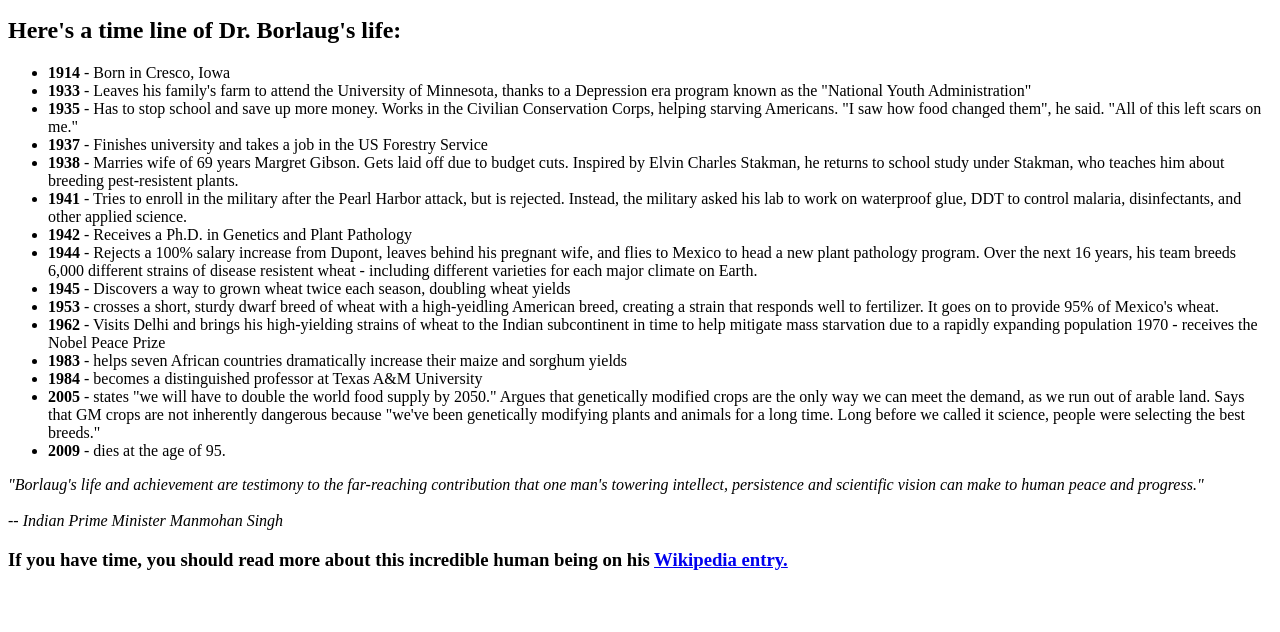
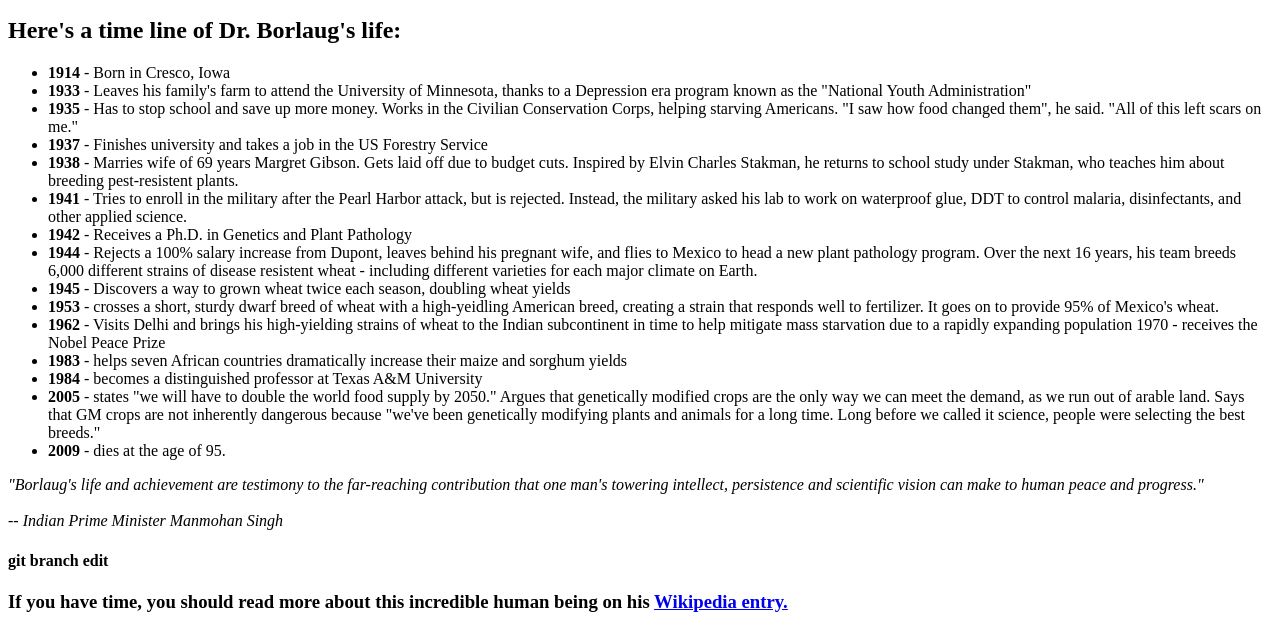
Before and after one commit to nikhathfirdose/Tribute-page--FCC, a plain HTML site: page index.html in a window 1280 px wide. Shown: the part 437-1069 px from the top of the page. Before the commit the page ends 1027 px from the top, so only its background shows below. Drawn offline with Linux system fonts and the light colour scheme.

Commit message:
checking branch again

```diff
--- a/index.html
+++ b/index.html
@@ -122,7 +122,7 @@ For now, the test suite only works in Chrome! Please read the README below in th
           >
         </p>
       </div>
-
+      <h4>git branch edit</h4>
       <h3>
         If you have time, you should read more about this incredible human being
         on his
@@ -132,6 +132,7 @@ For now, the test suite only works in Chrome! Please read the README below in th
           target="_blank"
           >Wikipedia entry.</a
         >
+        <!-- trying branch of git on 18-03-20 -->
       </h3>
     </div>
   </body>
```
